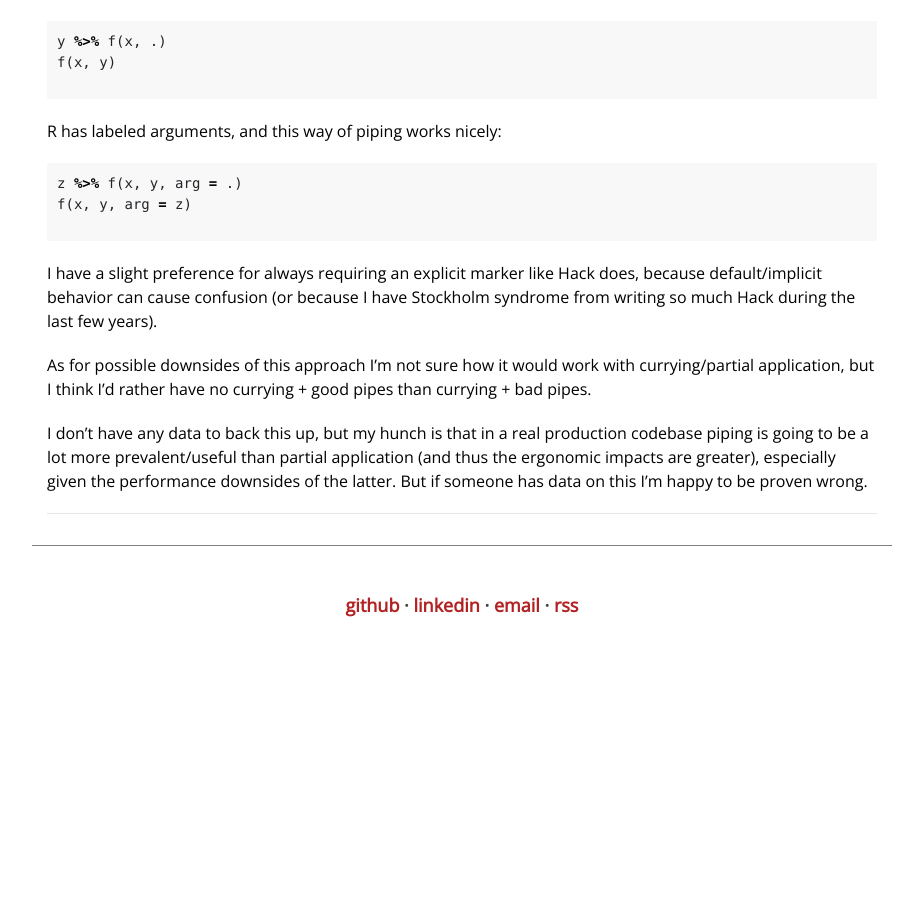
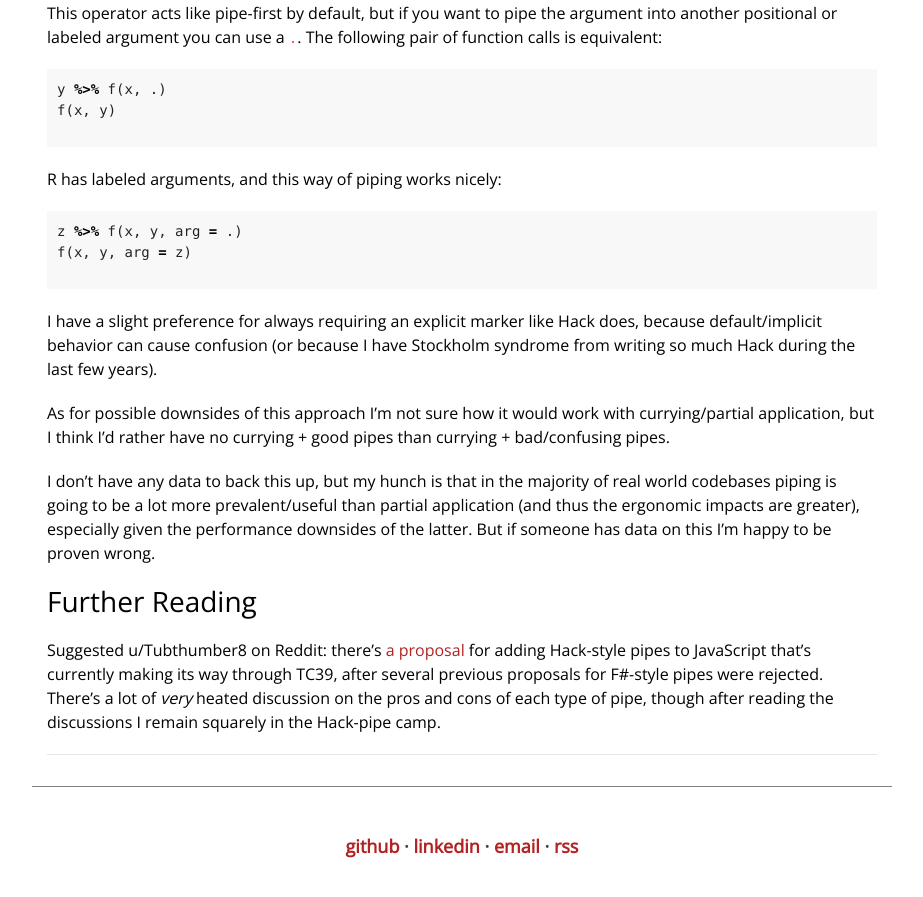
Before and after one commit to yangdanny97/yangdanny97.github.io, a Jekyll site: the page built from _posts/2023-12-28-pipes.md, in a window 1280 px wide and 900 px high, scrolled down 3553 px. Shown: the top 897 px of the window, without its empty margins (178-1101 px from the left). Built offline with Jekyll 4.4.1, drawn with Linux system fonts in a browser that asks for light colours; comment, search, counter and statistics services are not loaded; before the commit the page ends 4211 px from its top, so only the background shows below that; some of the changed text lies outside the part shown.

Commit message:
update with further reading

````diff
--- a/_posts/2023-12-28-pipes.md
+++ b/_posts/2023-12-28-pipes.md
@@ -58,6 +58,8 @@ Examples include:
 - [Elixir](https://elixirschool.com/en/lessons/basics/pipe_operator)
 - [R](https://www.r-bloggers.com/2021/05/the-new-r-pipe/)
 - [ReScript](https://rescript-lang.org/docs/manual/latest/pipe)
+
+Edit: Another list that's slightly more comprehensive but by no means exhaustive can be found [here](https://github.com/tc39/proposal-smart-pipelines/blob/master/relations.md)
 
 ```fsharp
 let double x = x * 2
@@ -134,6 +136,10 @@ f(x, y, arg = z)
 
 I have a slight preference for always requiring an explicit marker like Hack does, because default/implicit behavior can cause confusion (or because I have Stockholm syndrome from writing so much Hack during the last few years).
 
-As for possible downsides of this approach I'm not sure how it would work with currying/partial application, but I think I'd rather have no currying + good pipes than currying + bad pipes.
+As for possible downsides of this approach I'm not sure how it would work with currying/partial application, but I think I'd rather have no currying + good pipes than currying + bad/confusing pipes.
 
-I don't have any data to back this up, but my hunch is that in a real production codebase piping is going to be a lot more prevalent/useful than partial application (and thus the ergonomic impacts are greater), especially given the performance downsides of the latter. But if someone has data on this I'm happy to be proven wrong.
+I don't have any data to back this up, but my hunch is that in the majority of real world codebases piping is going to be a lot more prevalent/useful than partial application (and thus the ergonomic impacts are greater), especially given the performance downsides of the latter. But if someone has data on this I'm happy to be proven wrong.
+
+## Further Reading
+
+Suggested u/Tubthumber8 on Reddit: there's [a proposal](https://github.com/tc39/proposal-pipeline-operator) for adding Hack-style pipes to JavaScript that's currently making its way through TC39, after several previous proposals for F#-style pipes were rejected. There's a lot of *very* heated discussion on the pros and cons of each type of pipe, though after reading the discussions I remain squarely in the Hack-pipe camp.
````
